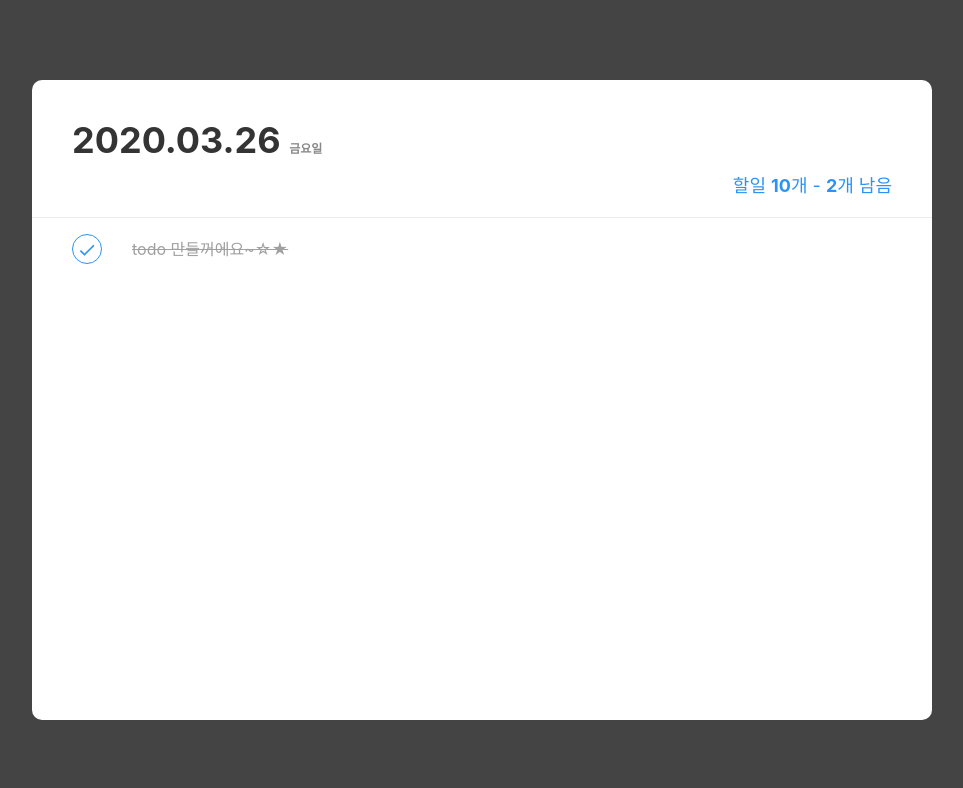
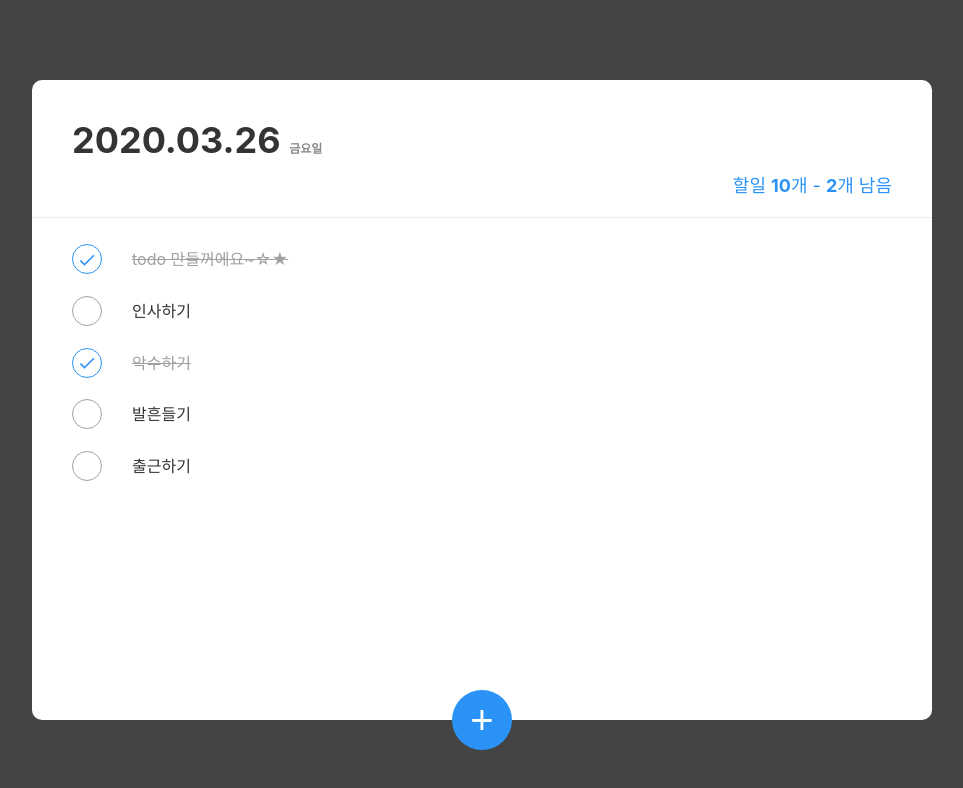
Before and after one commit to Yn40/React, a React (Create React App) app: page / in a window 1280 px wide. Shown: the top 788 px of the page, without its empty margins (158-1121 px from the left). Built offline with nearby package versions, Linux system fonts and the light colour scheme.

Commit message:
추가 스타일 완료 및 readme작성

```diff
--- a/src/App.js
+++ b/src/App.js
@@ -6,9 +6,9 @@ import Todo from './views/Todo.js';
 
 function App() {
   return (
-    <div>
+    <>
       <Todo/>
-    </div>
+    </>
   );
 }
 
--- /dev/null
+++ b/src/components/todo/Create.js
@@ -0,0 +1,24 @@
+import React, {useState} from 'react';
+//열고 닫으려면 상태관리가 필요해서 useState 불러옴
+import {MdDone} from 'react-icons/md';
+
+const Create = () => {
+  const [open, setOpen] = useState(false);
+  const onToggele = () => {
+    setOpen(!open);
+  };
+
+  return (
+    <>
+      <div className={"create " + (open?"":"hide")}>
+        <div className="bx_ipt">
+          <input type="text" className="ipt" placeholder="할 일을 입력해주세요" autoFocus />
+          <button type="submit" className="btn_com"><MdDone/></button>
+        </div>
+      </div>
+      <button className={(open?"btn_cls":"btn_add")} open={open} onClick={onToggele}>+</button>
+    </>
+  );
+};
+
+export default Create;
--- a/src/components/todo/Input.js
+++ /dev/null
@@ -1,11 +0,0 @@
-import React from 'react';
-
-const Input = () => {
-  return (
-    <div>
-
-    </div>
-  );
-};
-
-export default Input;
--- a/src/components/todo/Item.js
+++ b/src/components/todo/Item.js
@@ -3,7 +3,7 @@ import {MdDone, MdDelete} from 'react-icons/md';
 
 const Item = ({done, text}) => {
   return (
-    <div className={'item ' + (done?"done":"")}>
+    <div className={"item " + (done?"done":"")}>
       <span className="bx_chk">
         <MdDone className="chk"/>
       </span>
--- a/src/components/todo/List.js
+++ b/src/components/todo/List.js
@@ -3,8 +3,12 @@ import Item from '../todo/Item.js';
 
 const List = () => {
   return (
-    <div>
+    <div className="cont">
       <Item text="todo 만들꺼에요~☆★" done={true}/>
+      <Item text="인사하기" done={false}/>
+      <Item text="악수하기" done={true}/>
+      <Item text="발흔들기" done={false}/>
+      <Item text="출근하기" done={false}/>
     </div>
   );
 };
--- a/src/styles/_todo.scss
+++ b/src/styles/_todo.scss
@@ -1,10 +1,9 @@
 .todo{
-  @include set_content(80%, 80%);
+  @include set_content(80%, 80%, '', absolute);
   min-width: 400px;
   max-width: 900px;
   border-radius: 10px;
   background: $white;
-  position: absolute;
   top:50%;
   left: 50%;
   transform: translate(-50%,-50%);
@@ -24,8 +23,13 @@
   }
   .cont{
     padding: 15px 40px 30px;
+    height: calc(100% - 137px);
+    overflow-y: auto;
+    box-sizing: border-box;
+    border-radius: 0 0 10px 10px;
   }
   .item{
+    padding: 10px 0;
     font-size: 16px;
     line-height: 30px;
     .bx_chk, .text, .btn_delete{
@@ -73,4 +77,57 @@
       }
     }
   }
+  .create{
+    @include set_content(100%, 100px, block, absolute, #efefef);
+    left: 0;
+    bottom: 0;
+    padding: 20px 40px 30px;
+    box-sizing: border-box;
+    border-radius: 0 0 10px 10px;
+    &.hide{
+      display: none;
+    }
+    .bx_ipt{
+      @include set_content(100%, 35px, null, relative);
+      overflow: hidden;
+      border-radius: 10px;
+    }
+    .ipt{
+      @include set_content(100%, 35px);
+      border: none;
+      font-size: 16px;
+      line-height: 35px;
+      padding: 0 50px 0 20px;
+      box-sizing: border-box;
+    }
+    .btn_com{
+      position:absolute;
+      top:0;
+      right: 0;
+      padding: 0 15px;
+      background: $point;
+      line-height: 40px;
+      color: $white;
+      font-size: 20px;
+      font-weight: bold;
+      z-index: 2;
+    }
+  }
+  .btn_add, .btn_cls{
+    @include set_content(60px, 60px, block, absolute);
+    color: $white;
+    border-radius: 50%;
+    font-size: 40px;
+    left: 50%;
+    bottom: -30px;
+    margin-left: -30px;
+    transition: all ease 100ms;
+  }
+  .btn_add{
+    background: $point;
+  }
+  .btn_cls{
+    background: #ff7f7f;
+    transform: rotate(45deg);
+  }
 }
--- a/src/views/Todo.js
+++ b/src/views/Todo.js
@@ -1,16 +1,14 @@
 import React from 'react';
 import Header from '../components/todo/Header.js';
-import Input from '../components/todo/Input.js';
+import Create from '../components/todo/Create.js';
 import List from '../components/todo/List.js';
 
 const Todo = () => {
   return (
     <div className="todo">
         <Header/>
-        <div className="cont">
         <List/>
-        </div>
-        <Input/>
+        <Create/>
     </div>
   );
 };
```
Also changed, not shown: 2 other files (tests, documents, lock files or other folders).
